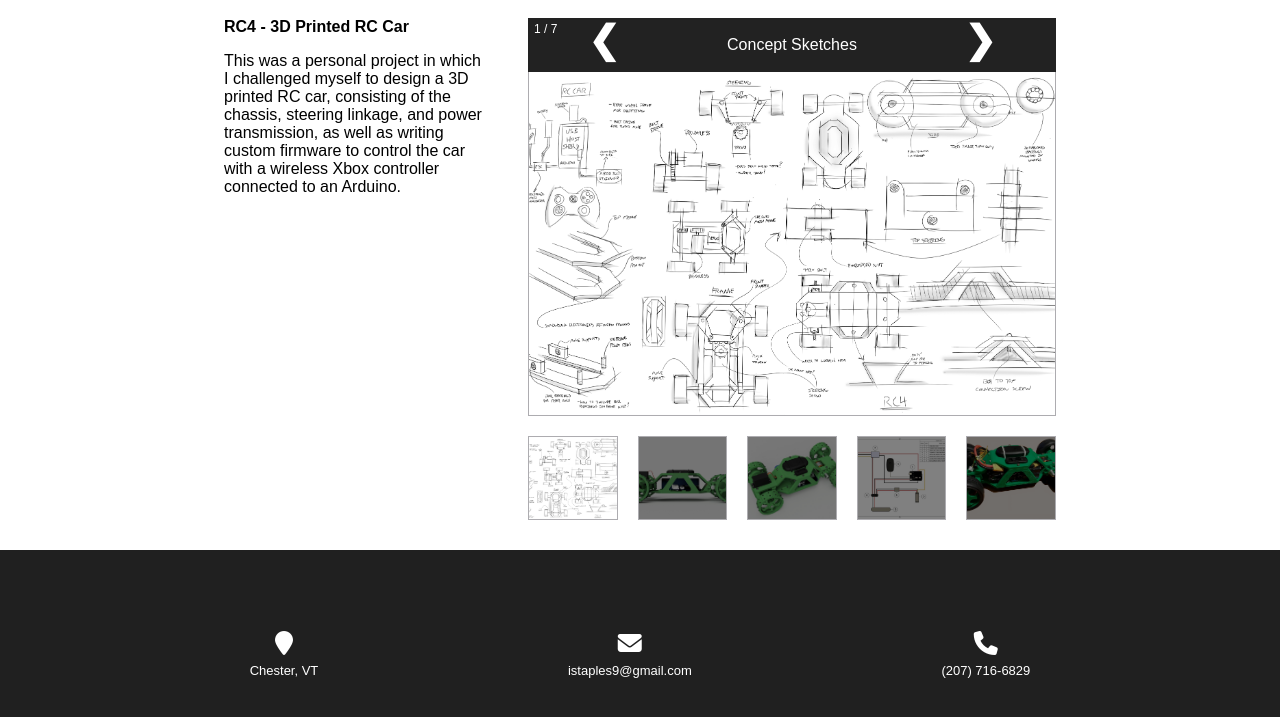
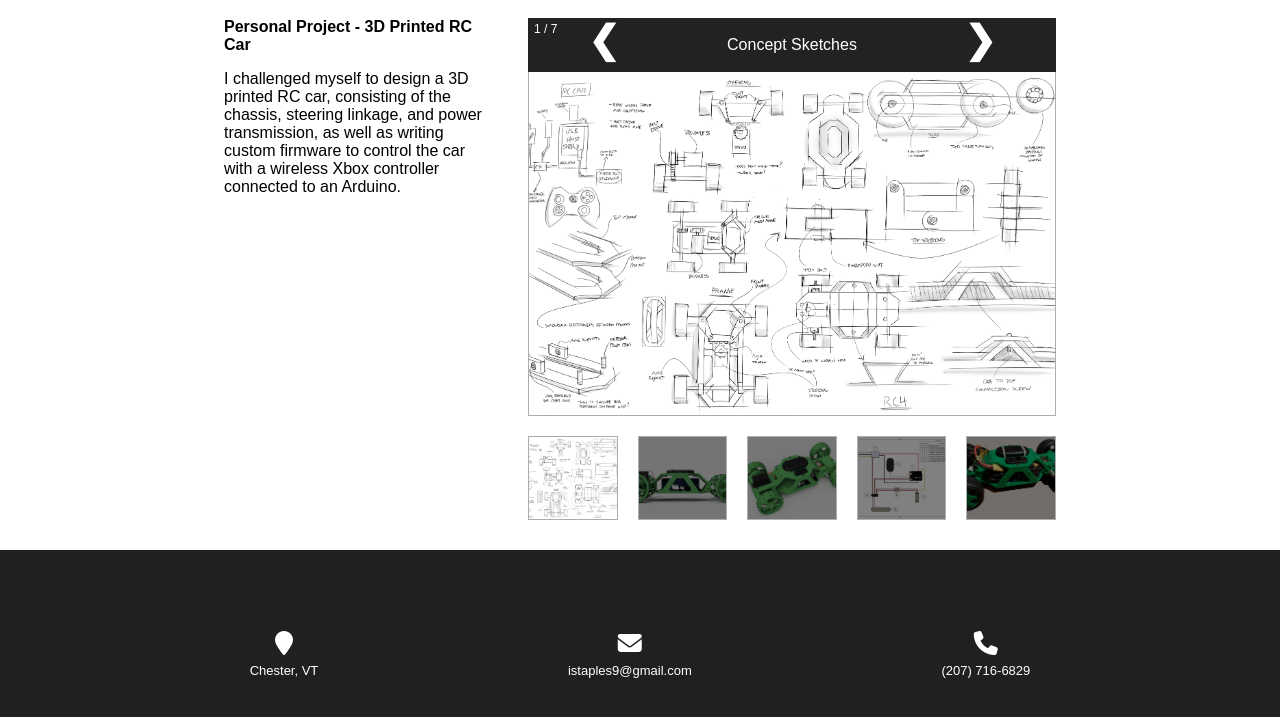
Before and after one commit to istaples9/is9_portfolio, a website: page rc4.html in a window 1280 px wide. Shown: the part 123-840 px from the top of the page. Drawn offline with Linux system fonts and the light colour scheme.

Commit message:
Update rc4.html

```diff
--- a/rc4.html
+++ b/rc4.html
@@ -20,9 +20,9 @@
     <div class="main_body">
       <!--About Project-->
       <div id="about_container" class="sub_body1">
-        <h2 id="about_title">RC4 - 3D Printed RC Car</h2>
+        <h2 id="about_title">Personal Project - 3D Printed RC Car</h2>
         <p>
-          This was a personal project in which I challenged myself to design a 3D printed RC car, consisting of the chassis, steering linkage, and power transmission, as well as writing custom firmware to control the car with a wireless Xbox controller connected to an Arduino.
+          I challenged myself to design a 3D printed RC car, consisting of the chassis, steering linkage, and power transmission, as well as writing custom firmware to control the car with a wireless Xbox controller connected to an Arduino.
         </p>
       </div>
 
```
